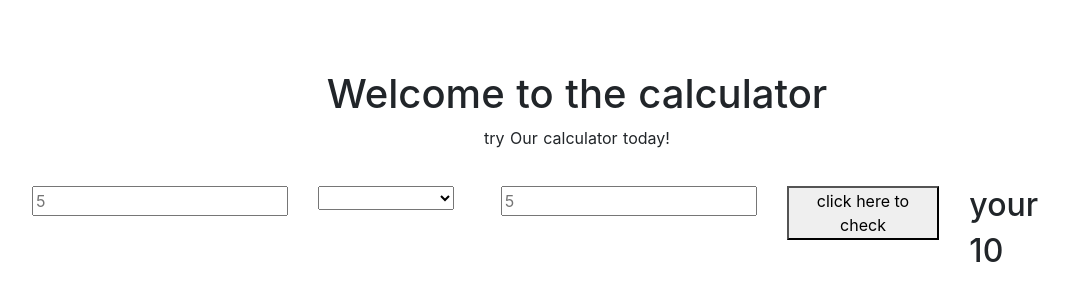
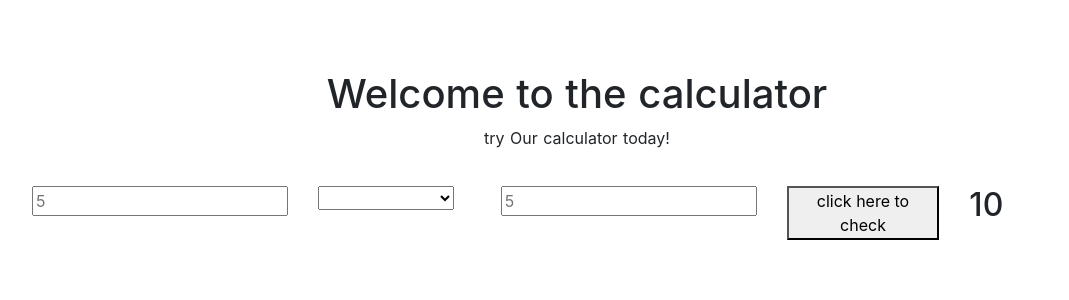
Before and after one commit to boazmatz/fewapps, a Nuxt app: page /calculator in a window 1280 px wide. Shown: the part 152-452 px from the top of the page, without its empty margins (63-1132 px from the left). Built offline with nearby package versions, Linux system fonts and the light colour scheme.

Commit message:
make changes

```diff
--- a/pages/calculator.vue
+++ b/pages/calculator.vue
@@ -10,7 +10,8 @@ export default {
             let numberB = document.getElementById("numberB").value;
             let getNumA = Number(numberA)
             let getNumB = Number(numberB)
-            let choosenOperator = this.select;
+
+            var choosenOperator = document.getElementById("selectOp").value;
             if (choosenOperator == 'Plus') {
                 totalOfExcersice.innerHTML = getNumA + getNumB;
             }
--- a/templates/calculator/calculator.html
+++ b/templates/calculator/calculator.html
@@ -26,7 +26,7 @@
             <button id="buttonTotal" @click="sumInputs">click here to check</button>
         </div>
         <div class="col">
-            <h2>your</h2><h2 id="totalOfExcercise">10</h2>
+            <h2 id="totalOfExcercise">10</h2>
         </div>
     </div>
 </div>
```
